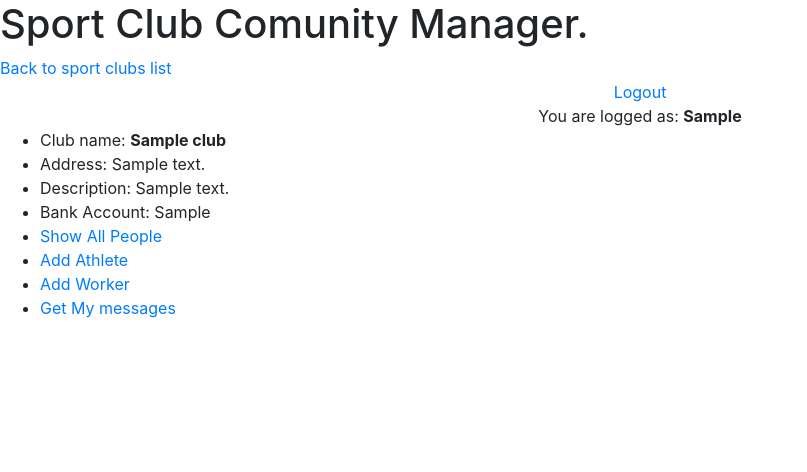
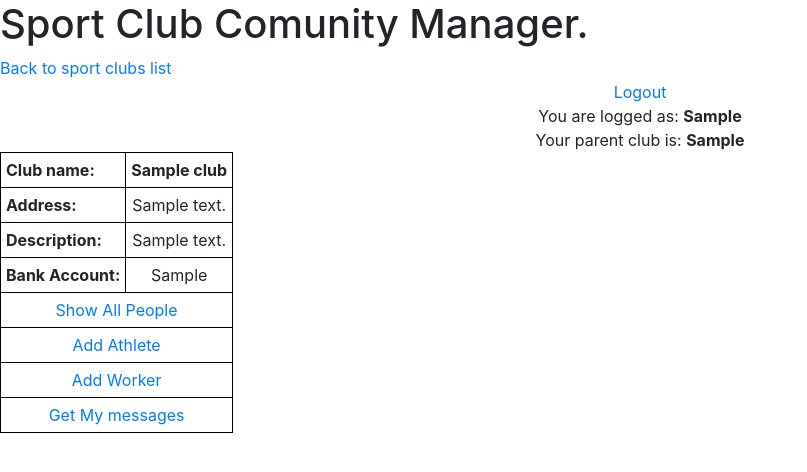
Before and after one commit to michaljanjankowski/SportManager, a Django app: template CrossBoxManager/templates/enter_club.html in a window 1280 px wide. Shown: the top 472 px of the page, without its empty margins (0-807 px from the left). Run offline with Django 3.2, Linux system fonts and the light colour scheme; the template is opened without the code that fills it: most values are stand-ins (such as "Sample title", 1, 10 or a date in 2020); some libraries are stand-ins or nearby versions.

Commit message:
Parent club, table for sport club added

```diff
--- a/CrossBoxManager/forms.py
+++ b/CrossBoxManager/forms.py
@@ -14,14 +14,16 @@ class SportClubAddForm(forms.ModelForm):
 class AthleteAddForm(forms.ModelForm):
     class Meta:
         model = User
-        fields = ('username','first_name','last_name','email','password')
+        fields = ('username','first_name','last_name','email')
+    password = forms.CharField(label="Password", max_length=128, widget=forms.PasswordInput)
     isFeePayed = forms.BooleanField(label="Is Fee Payed ?",initial=False, required=False)
 
 
 class WorkersAddForm(forms.ModelForm):
     class Meta:
         model = User
-        fields = ('username','first_name','last_name','email','password')
+        fields = ('username','first_name','last_name','email')
+    password = forms.CharField(label="Password", max_length=128, widget=forms.PasswordInput)
     is_manager = forms.BooleanField(label="Position Manager ?",initial=False, required=False)
     is_accountant = forms.BooleanField(label="Postion Accountant ?",initial=False, required=False)
     is_trener = forms.BooleanField(label="Position Coach ?",initial=False, required=False)
--- a/CrossBoxManager/templates/all_sport_clubs.html
+++ b/CrossBoxManager/templates/all_sport_clubs.html
@@ -4,6 +4,7 @@
             <a href= "/logout/">Logout</a>
             <br>
             You are logged as: <b> {{ logged_user }} </b>
+            <br>Your parent club is: <b> {{ parent_club }} </b>
            </div>
         <h2>Registred Sport Clubs:</h2>
 
--- a/CrossBoxManager/templates/enter_club.html
+++ b/CrossBoxManager/templates/enter_club.html
@@ -5,15 +5,40 @@
             <a href= "/logout/">Logout</a>
             <br>
             You are logged as: <b> {{ logged_user }} </b>
+            <br>Your parent club is: <b> {{ parent_club }} </b>
            </div>
-   <ul>
-       <li> Club name: <b>{{ club.club_name }}</b> </li>
-       <li> Address: {{ club.address }} </li>
-       <li> Description: {{ club.description }} </li>
-       <li> Bank Account: {{club.bank_account }}</li>
-       <li><a href ='/people/{{club.id}}'>Show All People</a></li>
-       <li><a href ='/athlete_add/{{club.id}}'>Add Athlete</a></li>
-       <li><a href ='/worker_add/{{club.id}}'>Add Worker</a></li>
-       <li><a href ='/msgshow_toperson/{{club.id}}'>Get My messages</a></li>
-  </ul>
+   <table>
+       <tr>
+           <th> Club name: </th>
+           <td><b>{{ club.club_name }}</b> </td>
+       </tr>
+
+       <tr>
+           <th> Address: </th>
+           <td> {{ club.address }} </td>
+       </tr>
+
+       <tr>
+           <th> Description: </th>
+           <td> {{ club.description }} </td>
+       </tr>
+
+       <tr>
+           <th> Bank Account: </th>
+           <td> {{club.bank_account }} </td>
+       </tr>
+
+       <tr>
+            <td colspan="2"><a href ='/people/{{club.id}}'>Show All People</a></td>
+       </tr>
+       <tr>
+            <td colspan="2"><a href ='/athlete_add/{{club.id}}'>Add Athlete</a></td>
+       </tr>
+            <td colspan="2"><a href ='/worker_add/{{club.id}}'>Add Worker</a></td>
+       <tr>
+            <td colspan="2"><a href ='/msgshow_toperson/{{club.id}}'>Get My messages</a></td>
+       </tr>
+
+  </table>
+  <br>
 {% endblock %}
```
Also changed, not shown: CrossBoxManager/context_procesor.py (+13 -1 lines).
